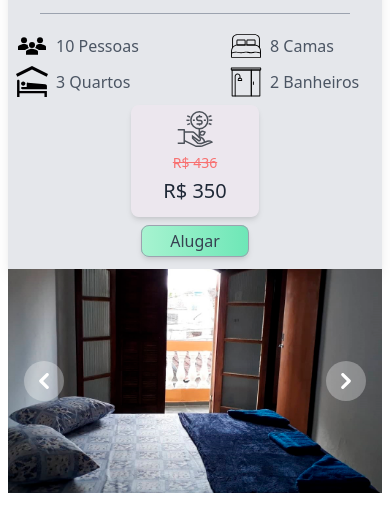
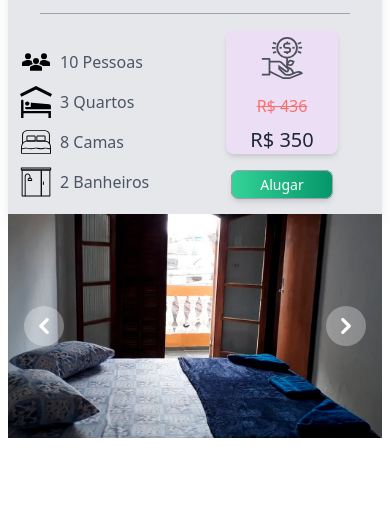
Before and after one commit to IgoorCastro/ProjetoApto, a plain HTML site: page index.html in a window 390 px wide. Shown: the part 323-844 px from the top of the page. Drawn offline with nearby package versions, Linux system fonts and the light colour scheme.

Commit message:
Correções main

```diff
--- a/index.html
+++ b/index.html
@@ -72,7 +72,7 @@
             <div class="flex-initial">
                 <!-- APTO INFO -->
                 <div class="relative bg-gray-200 shadow-lg">
-                    <div class="relative h-56 overflow-hidden content-center rounded-lg md:h-full">
+                    <div class="relative h-full overflow-hidden content-center rounded-lg">
                         <!-- TITULO DO APTO -->
                         <div id="apto-Title" class="mx-auto max-w-7xl px-4 py-2 sm:px-6 lg:px-8">
                             <h2 class="text-xl md:text-3xl text-center font-bold tracking-tight text-gray-900">
@@ -105,26 +105,24 @@
                         <!-- INFOS + ICONS E VALORES JS -->
                         <div class="flex flex-row">
                             <!-- INFOS + ICONS -->
-                            <div class="flex flex-row md:flex-col px-2 md:py-0 md:p-3 w-full md:w-40">
-                                <div class="flex flex-col mr-auto">
-                                    <div id="qnt-Pessoas" class="flex flex-row">
+                            <div class="flex flex-col p-3">
+                                <div class="flex flex-col w-36">
+                                    <div id="qnt-Pessoas" class="flex flex-row py-1 md:py-2">
                                         <img src="icons/pessoas.svg" alt="Airbnb" class="w-8 md:w-10 m-left mr-2">
                                         <h4 class="w-full m-auto text-base md:text-lg text-gray-600">10 Pessoas
                                         </h4>
                                     </div>
-                                    <div id="qnt-Quartos" class="flex flex-row pt-1 md:pt-4 md:m-0">
+                                    <div id="qnt-Quartos" class="flex flex-row py-1 md:py-2">
                                         <img src="icons/quarto.svg" alt="Star" class="w-8 md:w-10 m-left mr-2">
                                         <h4 class="w-full m-auto text-base md:text-lg text-gray-600">3 Quartos
                                         </h4>
                                     </div>
-                                </div>
-                                <div class="flex flex-col ml-auto md:ml-0 w-36">
-                                    <div id="qnt-Camas" class="flex flex-row md:pt-4">
+                                    <div id="qnt-Camas" class="flex flex-row py-1 md:py-2">
                                         <img src="icons/cama.svg" alt="Booking" class="w-8 md:w-10 m-left mr-2">
                                         <h4 class="w-full m-auto text-base md:text-lg text-gray-600">8 Camas
                                         </h4>
                                     </div>
-                                    <div id="qnt-Banheiros" class="flex flex-row pt-1 md:pt-4 md:ml-auto md:m-0">
+                                    <div id="qnt-Banheiros" class="flex flex-row py-1 md:py-2">
                                         <img src="icons/banheiro.svg" alt="Booking" class="w-8 md:w-10 m-left mr-2">
                                         <h4 class="w-full m-auto text-base md:text-lg text-gray-600">2 Banheiros
                                         </h4>
@@ -133,10 +131,11 @@
                             </div>
 
                             <!-- VALORES / TELAS > MD -->
-                            <div class="flex flex-col hidden md:block w-52 ml-auto mr-6">
-                                <div class="bg-rose h-40 w-40 m-auto mt-5 rounded-lg shadow-md">
-                                    <!-- ICON -->
-                                    <div class="w-20 m-auto">
+                            <div class="flex w-min ml-auto mr-6 ">
+                                <div class="flex flex-col w-28 md:w-40 m-auto mt-auto mr-5 h-full">
+                                    <!-- ICON + VALORES -->
+                                    <div class="bg-content-preco rounded-lg shadow-md">
+                                        <div class="w-14 md:w-20 m-auto">
                                             <img src="icons/valor.svg" alt="">
                                         </div>
                                         <!-- VALOR SITE DESCONTO -->
@@ -149,11 +148,12 @@
                                         </div>
                                     </div>
                                     <!-- BOTAO -->
-                                <div class="w-full my-3 m-auto">
-                                    <div class="w-min m-auto">
-                                        <a href="#"
-                                            class="bg-gradient-to-r from-green-200 to-green-500 border border-4 border-gray-400 text-gray-900 rounded-lg px-3 py-1 text-sm shadow-md md:px-10 lg:text-base hover:text-white"
+                                    <div class="w-full h-max m-auto">
+                                        <div class="w-min h-min m-auto mt-auto ">
+                                            <a href="#" id="btn-Alugar"
+                                                class="bg-gradient-to-r from-green-400 to-green-600 border border-4 border-gray-400 rounded-lg px-7 py-1 text-sm shadow-md md:px-10 lg:text-base text-white hover:border-gray-700"
                                                 aria-current="page">Alugar</a>
+                                        </div>
                                     </div>
                                 </div>
                             </div>
@@ -161,31 +161,6 @@
 
                     </div>
 
-                    <!-- VALORES / TELAS < MD -->
-                    <div class="flex flex-col w-52 mr-6 md:hidden w-full pb-4 pt-2">
-                        <div class="bg-rose h-28 w-32 m-auto rounded-lg shadow-md">
-                            <!-- ICON -->
-                            <div class="w-12 m-auto">
-                                <img src="icons/valor.svg" alt="">
-                            </div>
-                            <!-- VALOR SITE DESCONTO -->
-                            <div id="valor-Desconto2" class="w-full mt-0">
-                                <h5 class="text-red-400 line-through text-center text-sm">R$ 436</h5>
-                            </div>
-                            <!-- VALOR SITE -->
-                            <div id="valor-Final2" class="w-full mt-1">
-                                <h5 class="text-gray-800 text-center text-xl">R$ 350</h5>
-                            </div>
-                        </div>
-                        <!-- BOTAO -->
-                        <div class="w-full mt-3">
-                            <div class="w-min m-auto">
-                                <a href="#"
-                                    class="bg-gradient-to-r from-green-200 to-green-300 border border-4 border-gray-400 text-gray-700 rounded-lg px-7 py-1 text-base shadow-md hover:text-white"
-                                    aria-current="page">Alugar</a>
-                            </div>
-                        </div>
-                    </div>
                 </div>
             </div>
 
@@ -196,20 +171,20 @@
                         <!-- Item 1 -->
                         <div id="carousel-img-1" class="hidden duration-300 ease-in-out" data-carousel-item="active">
                             <img src="img/carousel/apto10.jpg"
-                                class="absolute block w-full -translate-x-1/2 -translate-y-1/2 top-1/2 left-1/2"
+                                class="absolute block w-full h-full object-cover -translate-x-1/2 -translate-y-1/2 top-1/2 left-1/2"
                                 alt="...">
                         </div>
 
                         <!-- Item 2 -->
                         <div id="carousel-img-2" class="hidden duration-300 ease-in-out" data-carousel-item>
                             <img id="carousel-img-2" src="img/carousel/apto8.jpg"
-                                class="absolute block w-full -translate-x-1/2 -translate-y-1/2 top-1/2 left-1/2"
+                                class="absolute block w-full h-full object-cover -translate-x-1/2 -translate-y-1/2 top-1/2 left-1/2"
                                 alt="...">
                         </div>
                         <!-- Item 3 -->
                         <div id="carousel-img-3" class="hidden duration-300 ease-in-out" data-carousel-item>
                             <img id="carousel-img-3" src="img/carousel/apto7.jpg"
-                                class="absolute block w-full -translate-x-1/2 -translate-y-1/2 top-1/2 left-1/2"
+                                class="absolute block w-full h-full object-cover -translate-x-1/2 -translate-y-1/2 top-1/2 left-1/2"
                                 alt="...">
                         </div>
                     </div>
--- a/mainJavascript.js
+++ b/mainJavascript.js
@@ -47,6 +47,15 @@ function changeAptoData(aptoTitle, airbnbNota, bookingNota, qntPessoa, qntQuarto
     const divValorFinal2 = document.getElementById("valor-Final2").querySelector('h5').textContent = "R$ " + valFinal;
 }
 
+function alertMensage(text) {
+    alert(text);
+}
+
+document.getElementById("btn-Alugar").addEventListener("click", function () {
+    alertMensage("*Atenção: Aluguel será feito via Whatsapp!*\nNúmero de contato: (12) 99713-5681.\nLeo e Valeria agradece.\n\nClique em 'Ok' para continuar.");
+
+    window.open("https://wa.me/5512997135681?text=Digite+sua+mensagem+aqui.", "_blank");
+});
 
 document.getElementById("button10P").addEventListener("click", function () {
     changeCarouselImg(srcImg10);
```
Also changed, not shown: css/mainStyle.css. Lines whose indentation alone changed are shown as unchanged.
